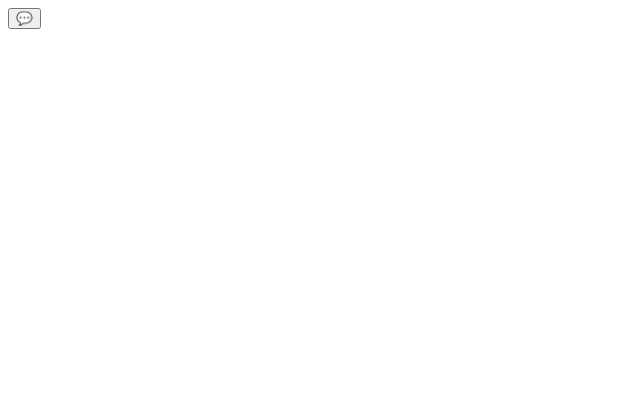
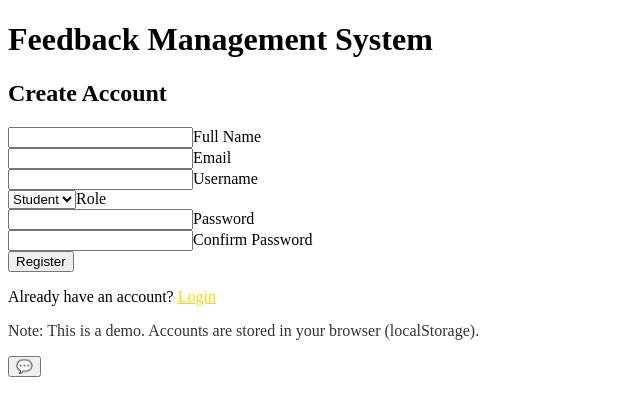
Before and after one commit to saikumarpothuganti/feedback-evaluation-system, a React (Vite) app: page /register in a window 1280 px wide. Before the commit this address had no page. Shown: the top 416 px of the page, without its empty margins (0-640 px from the left). Built offline with nearby package versions, Linux system fonts and the light colour scheme; the HTML template or start-up script is replaced by a standard one.

Commit message:
feat(auth): add Register page with localStorage-backed signup and routing; link from Login

```diff
--- a/src/App.jsx
+++ b/src/App.jsx
@@ -15,6 +15,7 @@ import Notifications from './components/Notifications.jsx';
 import Help from './components/Help.jsx';
 import ProtectedRoute from './components/ProtectedRoute.jsx';
 import Chatbot from './components/Chatbot.jsx';
+import Register from './components/Register.jsx';
 
 function App() {
   return (
@@ -26,6 +27,7 @@ function App() {
             <Routes>
               <Route path="/" element={<Login />} />
               <Route path="/login" element={<Login />} />
+              <Route path="/register" element={<Register />} />
               <Route
                 path="/dashboard"
                 element={
--- a/src/components/Login.jsx
+++ b/src/components/Login.jsx
@@ -1,5 +1,5 @@
 import React, { useState } from 'react';
-import { useNavigate } from 'react-router-dom';
+import { useNavigate, Link } from 'react-router-dom';
 import { useAuth } from '../context/AuthContext.jsx';
 
 const Login = () => {
@@ -89,6 +89,9 @@ const Login = () => {
                 Admin
               </button>
             </div>
+            <div className="info-text" style={{ marginTop: 16 }}>
+              <p>Don't have an account? <Link to="/register" style={{ color: '#ffd700' }}>Create one</Link></p>
+            </div>
           </div>
         ) : (
           <div id="loginForm-container">
@@ -121,6 +124,7 @@ const Login = () => {
               <p>- Click Faculty and login for Faculty access</p>
               <p>- Click Admin or use a username containing "admin" for Admin access</p>
               <p>- Click Student or use any other username for Student access</p>
+              <p>New user? <Link to="/register" style={{ color: '#ffd700' }}>Register</Link></p>
             </div>
             <button
               type="button"
--- /dev/null
+++ b/src/components/Register.jsx
@@ -0,0 +1,181 @@
+// filepath: d:\\Frontend Development and Frameworks\\Project Files\\src\\components\\Register.jsx
+import React, { useState, useMemo } from 'react';
+import { Link, useNavigate } from 'react-router-dom';
+import Navbar from './Navbar.jsx';
+import { useAuth } from '../context/AuthContext.jsx';
+
+const USERS_KEY = 'registeredUsers';
+
+const Register = () => {
+  const navigate = useNavigate();
+  const { login } = useAuth();
+
+  const [form, setForm] = useState({
+    fullName: '',
+    email: '',
+    username: '',
+    password: '',
+    confirmPassword: '',
+    role: 'student',
+  });
+  const [errors, setErrors] = useState({});
+  const [submitting, setSubmitting] = useState(false);
+
+  const users = useMemo(() => {
+    try {
+      const raw = localStorage.getItem(USERS_KEY);
+      return raw ? JSON.parse(raw) : [];
+    } catch {
+      return [];
+    }
+  }, []);
+
+  const validate = () => {
+    const e = {};
+    if (!form.fullName.trim()) e.fullName = 'Full name is required';
+    if (!form.email.trim()) e.email = 'Email is required';
+    else if (!/^[^\s@]+@[^\s@]+\.[^\s@]+$/.test(form.email)) e.email = 'Enter a valid email';
+    if (!form.username.trim()) e.username = 'Username is required';
+    else if (users.some(u => u.username.toLowerCase() === form.username.toLowerCase())) e.username = 'Username already exists';
+    if (!form.password) e.password = 'Password is required';
+    else if (form.password.length < 6) e.password = 'Use at least 6 characters';
+    if (form.password !== form.confirmPassword) e.confirmPassword = 'Passwords do not match';
+    if (!['student','faculty','admin'].includes(form.role)) e.role = 'Select a valid role';
+    setErrors(e);
+    return Object.keys(e).length === 0;
+  };
+
+  const handleChange = (e) => {
+    const { name, value } = e.target;
+    setForm(prev => ({ ...prev, [name]: value }));
+  };
+
+  const handleSubmit = async (e) => {
+    e.preventDefault();
+    if (!validate()) return;
+    setSubmitting(true);
+
+    try {
+      const nextUsers = [...users, {
+        id: Date.now(),
+        fullName: form.fullName.trim(),
+        email: form.email.trim().toLowerCase(),
+        username: form.username.trim(),
+        password: form.password, // Demo only; do NOT store plain text in real apps
+        role: form.role,
+        createdAt: new Date().toISOString(),
+      }];
+      localStorage.setItem(USERS_KEY, JSON.stringify(nextUsers));
+
+      // Auto-login and go to role page
+      login(form.username.trim(), form.role);
+      switch (form.role) {
+        case 'student':
+          navigate('/student');
+          break;
+        case 'faculty':
+          navigate('/faculty');
+          break;
+        case 'admin':
+          navigate('/admin');
+          break;
+        default:
+          navigate('/dashboard');
+      }
+    } finally {
+      setSubmitting(false);
+    }
+  };
+
+  return (
+    <div className="container">
+      <div className="card login-card">
+        <h1>Feedback Management System</h1>
+        <h2>Create Account</h2>
+
+        <form onSubmit={handleSubmit}>
+          <div className="form-group">
+            <input
+              type="text"
+              name="fullName"
+              value={form.fullName}
+              onChange={handleChange}
+              required
+            />
+            <label htmlFor="fullName">Full Name</label>
+            {errors.fullName && <small style={{color:'#ffd700'}}>{errors.fullName}</small>}
+          </div>
+
+          <div className="form-group">
+            <input
+              type="email"
+              name="email"
+              value={form.email}
+              onChange={handleChange}
+              required
+            />
+            <label htmlFor="email">Email</label>
+            {errors.email && <small style={{color:'#ffd700'}}>{errors.email}</small>}
+          </div>
+
+          <div className="form-group">
+            <input
+              type="text"
+              name="username"
+              value={form.username}
+              onChange={handleChange}
+              required
+            />
+            <label htmlFor="username">Username</label>
+            {errors.username && <small style={{color:'#ffd700'}}>{errors.username}</small>}
+          </div>
+
+          <div className="form-group">
+            <select name="role" value={form.role} onChange={handleChange}>
+              <option value="student">Student</option>
+              <option value="faculty">Faculty</option>
+              <option value="admin">Admin</option>
+            </select>
+            <label htmlFor="role">Role</label>
+            {errors.role && <small style={{color:'#ffd700'}}>{errors.role}</small>}
+          </div>
+
+          <div className="form-group">
+            <input
+              type="password"
+              name="password"
+              value={form.password}
+              onChange={handleChange}
+              required
+            />
+            <label htmlFor="password">Password</label>
+            {errors.password && <small style={{color:'#ffd700'}}>{errors.password}</small>}
+          </div>
+
+          <div className="form-group">
+            <input
+              type="password"
+              name="confirmPassword"
+              value={form.confirmPassword}
+              onChange={handleChange}
+              required
+            />
+            <label htmlFor="confirmPassword">Confirm Password</label>
+            {errors.confirmPassword && <small style={{color:'#ffd700'}}>{errors.confirmPassword}</small>}
+          </div>
+
+          <button type="submit" className="btn" disabled={submitting}>
+            {submitting ? 'Creating account...' : 'Register'}
+          </button>
+        </form>
+
+        <div className="info-text" style={{ marginTop: 16 }}>
+          <p>Already have an account? <Link to="/login" style={{ color: '#ffd700' }}>Login</Link></p>
+          <p style={{ opacity: 0.8 }}>Note: This is a demo. Accounts are stored in your browser (localStorage).</p>
+        </div>
+      </div>
+    </div>
+  );
+};
+
+export default Register;
```
